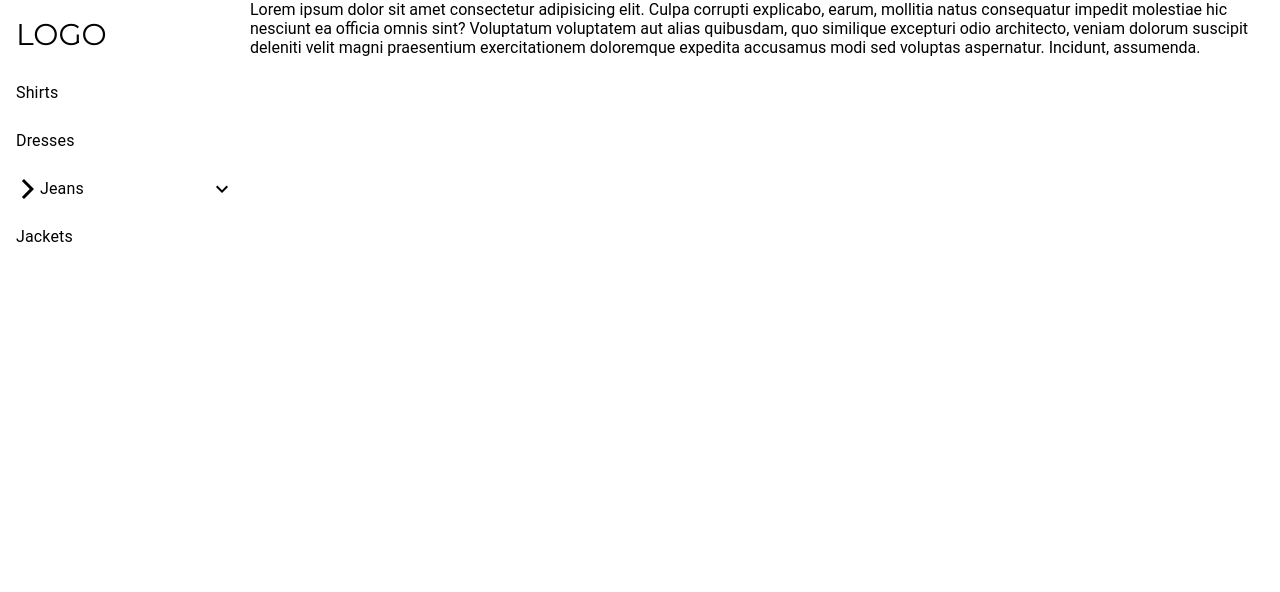
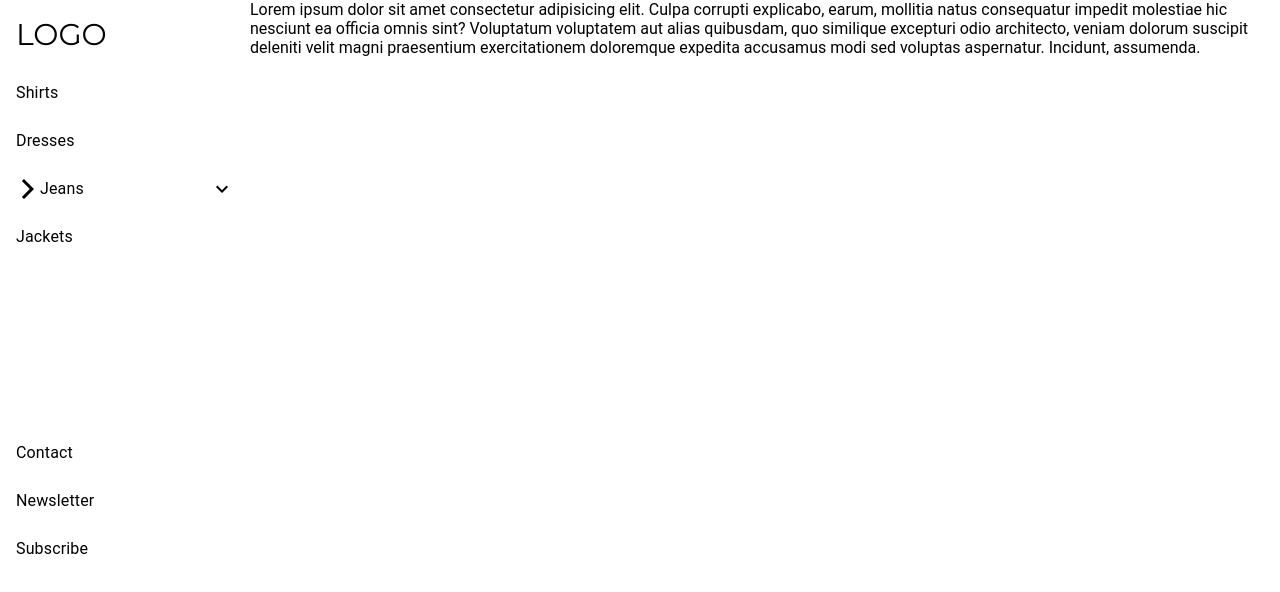
Before and after one commit to AdamKrowka/shopExample, a React (Create React App) app: page / in a window 1280 px wide. Shown: the top 592 px of the page. Built offline with nearby package versions, Linux system fonts and the light colour scheme.

Commit message:
[shop/Navbar] Footer for navbar created

```diff
--- a/src/Components/NavBar.js
+++ b/src/Components/NavBar.js
@@ -1,15 +1,21 @@
 import React, { useState } from "react";
 import { makeStyles } from "@material-ui/core/styles";
+import { List, ListItem, ListItemText, Drawer } from "@material-ui/core";
 import MenuIcon from "@material-ui/icons/Menu";
-import Drawer from "@material-ui/core/Drawer";
 import CategoryList from "./CategoryList.js";
 
 const useStyles = makeStyles((theme) => ({
+  container: {
+    height: "100%",
+  },
   nav: {
     width: "250px",
+    height: "100%",
+    overflowX: "hidden",
     display: "none",
     [theme.breakpoints.up("md")]: {
-      display: "block",
+      display: "flex",
+      flexDirection: "column",
     },
   },
   mobile: {
@@ -42,6 +48,18 @@ const useStyles = makeStyles((theme) => ({
   },
   drawerMenu: {
     width: "250px",
+    overflowX: "hidden",
+  },
+  contactNav: {
+    fontSize: "25px",
+  },
+  menu: {
+    paddingBottom: theme.spacing(20),
+  },
+  listItem: {
+    "&:hover": {
+      backgroundColor: "#ccc",
+    },
   },
 }));
 
@@ -77,6 +95,35 @@ const NavBar = () => {
 
     setState(open);
   };
+
+  const navFooter = (
+    <List component="nav">
+      <ListItem className={classes.listItem} button>
+        <ListItemText primary="Contact" />
+      </ListItem>
+      <ListItem className={classes.listItem} button>
+        <ListItemText primary="Newsletter" />
+      </ListItem>
+      <ListItem className={classes.listItem} button>
+        <ListItemText primary="Subscribe" />
+      </ListItem>
+    </List>
+  );
+
+  const menu = (
+    <div className={classes.menu}>
+      <div className={classes.drawerMenu}>
+        <Logo color="black" />
+      </div>
+      <CategoryList
+        open={open}
+        setOpen={setOpen}
+        selected={selected}
+        setSelected={setSelected}
+      />
+    </div>
+  );
+
   const mobileNavigation = (
     <div className={classes.mobile}>
       <Logo color="white" />
@@ -90,33 +137,21 @@ const NavBar = () => {
         open={state}
         onClose={toggleDrawer(false)}
       >
-        <div className={classes.drawerMenu}>
-          <Logo color="black" />
-        </div>
-        <CategoryList
-          open={open}
-          setOpen={setOpen}
-          selected={selected}
-          setSelected={setSelected}
-        />
+        {menu}
+        {navFooter}
       </Drawer>
     </div>
   );
 
   const navigaion = (
     <div className={classes.nav}>
-      <Logo color="black" />
-      <CategoryList
-        open={open}
-        setOpen={setOpen}
-        selected={selected}
-        setSelected={setSelected}
-      />
+      {menu}
+      {navFooter}
     </div>
   );
 
   return (
-    <div>
+    <div className={classes.container}>
       {mobileNavigation}
       {navigaion}
     </div>
@@ -124,3 +159,17 @@ const NavBar = () => {
 };
 
 export default NavBar;
+
+const contactList = (
+  <List component="nav">
+    <ListItem button>
+      <ListItemText primary="Contact" />
+    </ListItem>
+    <ListItem button>
+      <ListItemText primary="Newsletter" />
+    </ListItem>
+    <ListItem button>
+      <ListItemText primary="Subscribe" />
+    </ListItem>
+  </List>
+);
--- a/src/index.css
+++ b/src/index.css
@@ -3,7 +3,7 @@
 body {
   margin: 0;
   padding: 0;
-  font-family: -apple-system, BlinkMacSystemFont, 'Segoe UI', 'Roboto', 'Oxygen',
+  font-family: -apple-system, BlinkMacSystemFont, 'Roboto', 'Oxygen',
     'Ubuntu', 'Cantarell', 'Fira Sans', 'Droid Sans', 'Helvetica Neue',
     sans-serif;
   -webkit-font-smoothing: antialiased;
```
